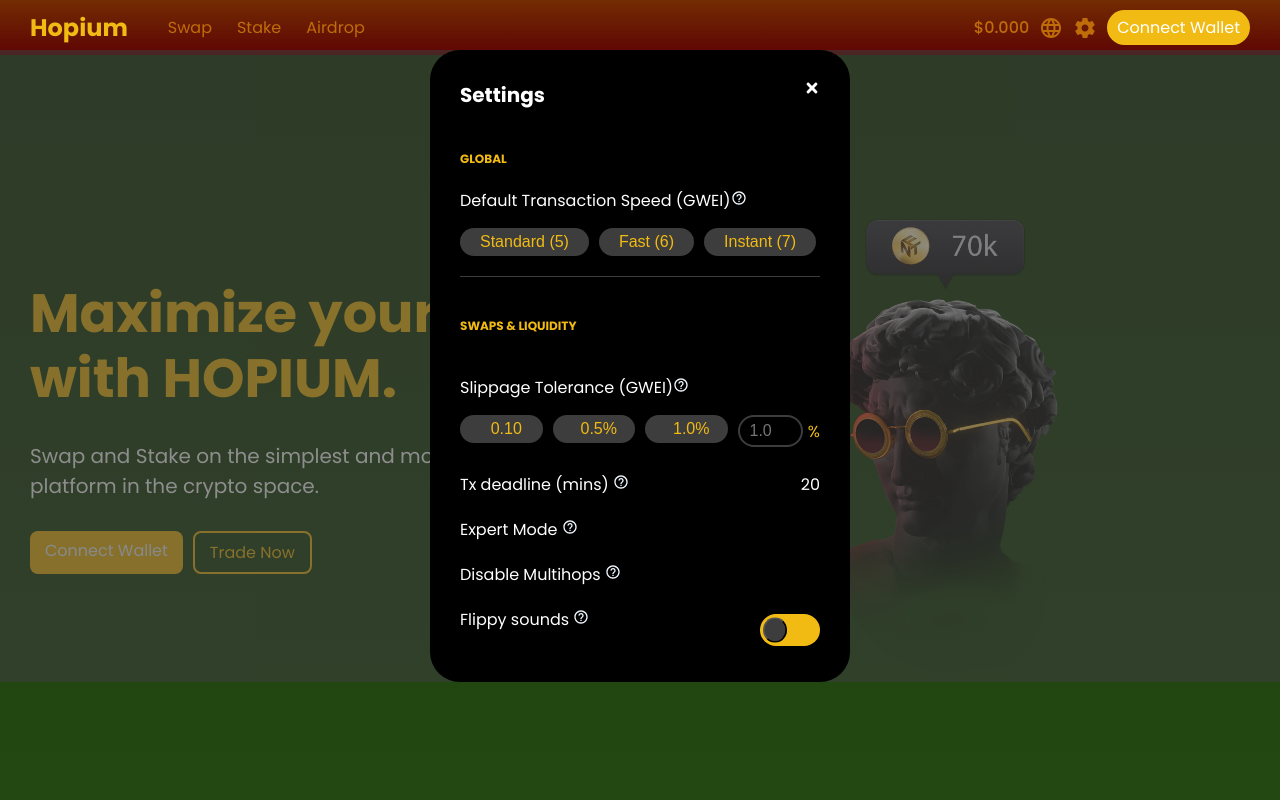
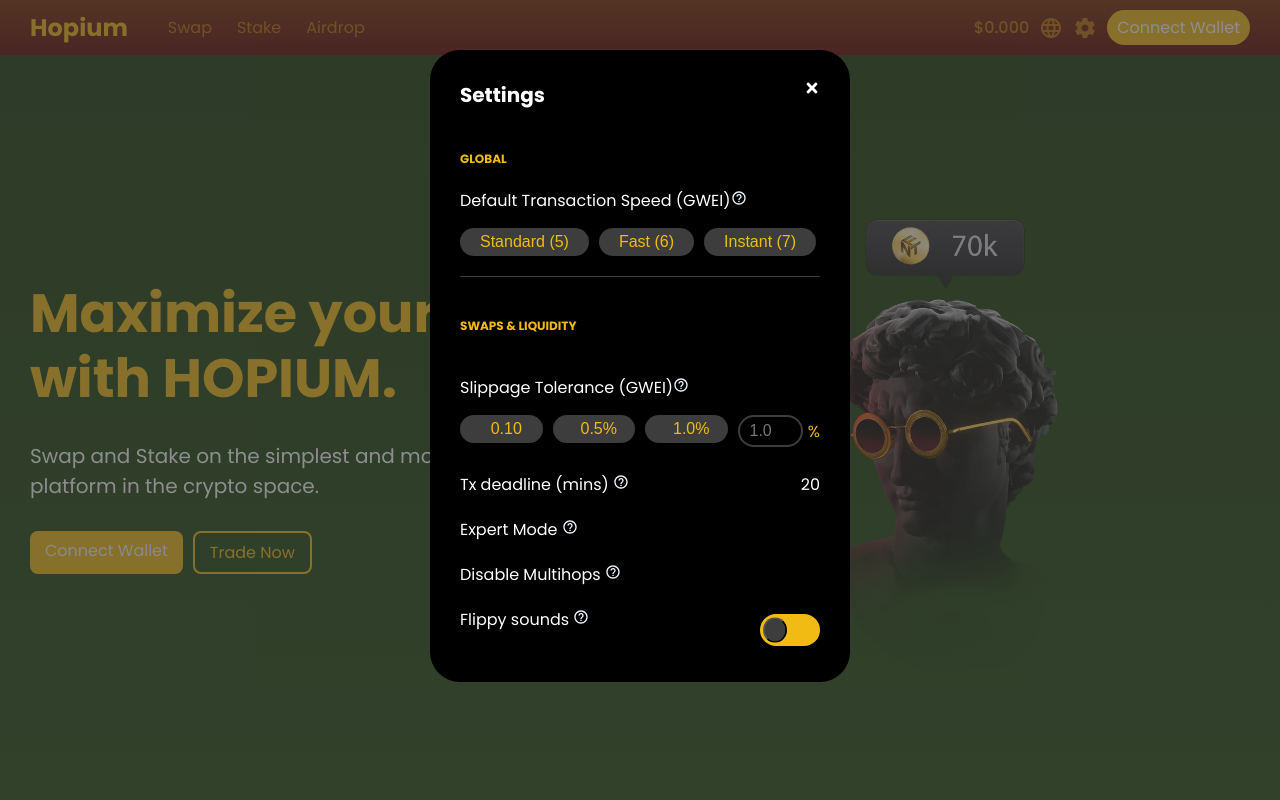
Before and after one commit to Demandtech/hopium, a React (Create React App) app: page / in a window 1280 px wide. Both pictures are taken after a click on the icon 1085 px from the left and 27 px from the top of the page. Shown: the top 800 px of the page. Built offline with nearby package versions, Linux system fonts and the light colour scheme.

Commit message:
overflow scoll

```diff
--- a/src/components/modal/modal.css
+++ b/src/components/modal/modal.css
@@ -1,8 +1,11 @@
 .modal {
   position: fixed;
-  top: 50px;
+  top: 0;
+  bottom: 0;
+  padding-top: 50px;
   width: 100%;
   background: #3d3d3d95;
+  overflow: scroll;
 }
 
 .modal-wrapper {
@@ -12,6 +15,7 @@
   padding: 30px;
   color: #ffffff;
   border-radius: 30px;
+  overflow: auto;
 }
 
 .modal-header {
```
